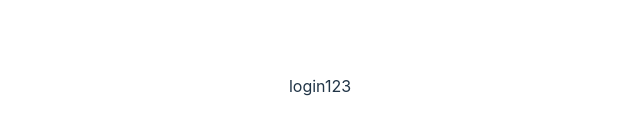
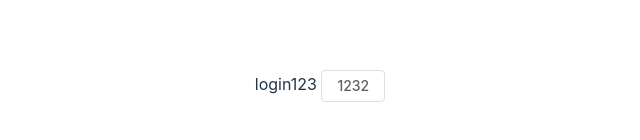
Before and after one commit to huangyul/vue3-admin-new, a Vue app: page /login in a window 1280 px wide. Shown: the part 314-454 px from the top of the page, without its empty margins (320-960 px from the left). Built offline with nearby package versions, Linux system fonts and the light colour scheme.

Commit message:
feat: 🎸 add element-plus

```diff
--- a/package.json
+++ b/package.json
@@ -9,6 +9,7 @@
     "cz": "git add . && npx git-cz"
   },
   "dependencies": {
+    "element-plus": "^2.2.27",
     "vue": "^3.2.45",
     "vue-router": "^4.1.6"
   },
--- /dev/null
+++ b/src/components/typeit/index.vue
@@ -0,0 +1,4 @@
+<!-- 打字机组件 -->
+<script setup lang="ts"></script>
+
+<template></template>
--- a/src/main.ts
+++ b/src/main.ts
@@ -2,7 +2,10 @@ import { createApp } from 'vue'
 import './style.css'
 import App from './App.vue'
 import router from '@/router'
+import ElementPlus from 'element-plus'
+import 'element-plus/dist/index.css'
 
 const app = createApp(App)
 app.use(router)
+app.use(ElementPlus)
 app.mount('#app')
--- a/src/views/login/index.vue
+++ b/src/views/login/index.vue
@@ -1,5 +1,7 @@
 <script setup lang="ts"></script>
 
 <template>
-  <div class="login-box">login123</div>
+  <div class="login-box">login123
+    <el-button>1232</el-button>
+  </div>
 </template>
```
Also changed, not shown: 1 other file (tests, documents, lock files or other folders).
